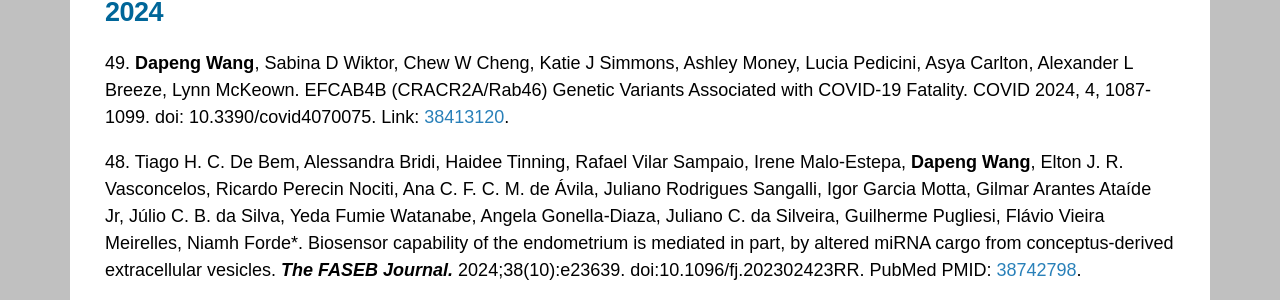
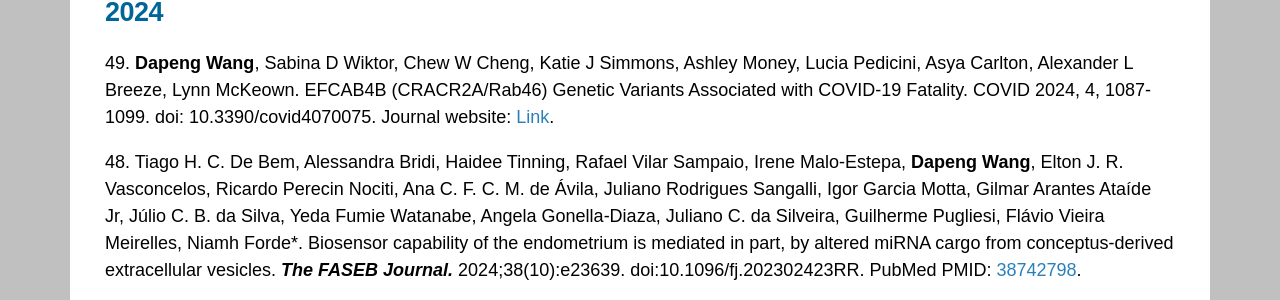
Before and after one commit to NextGenBioinformatics/dapeng-wang, a Jekyll site: the page publications.html, which Jekyll copies as it is, in a window 1280 px wide and 900 px high, scrolled down 673 px. Shown: the part 207-507 px from the top of the window. Built offline with Jekyll 4.4.1, drawn with Linux system fonts in a browser that asks for light colours.

Commit message:
Add files via upload

```diff
--- a/publications.html
+++ b/publications.html
@@ -51,7 +51,7 @@
 
                 <h2>2024</h2>
 
-                <p>49. <b>Dapeng Wang</b>, Sabina D Wiktor, Chew W Cheng, Katie J Simmons, Ashley Money, Lucia Pedicini, Asya Carlton, Alexander L Breeze, Lynn McKeown. EFCAB4B (CRACR2A/Rab46) Genetic Variants Associated with COVID-19 Fatality. COVID 2024, 4, 1087-1099. doi: 10.3390/covid4070075. Link: <a target="blank" href="https://doi.org/10.3390/covid4070075">38413120</a>.</p>
+                <p>49. <b>Dapeng Wang</b>, Sabina D Wiktor, Chew W Cheng, Katie J Simmons, Ashley Money, Lucia Pedicini, Asya Carlton, Alexander L Breeze, Lynn McKeown. EFCAB4B (CRACR2A/Rab46) Genetic Variants Associated with COVID-19 Fatality. COVID 2024, 4, 1087-1099. doi: 10.3390/covid4070075. Journal website: <a target="blank" href="https://doi.org/10.3390/covid4070075">Link</a>.</p>
 
                 <p>48. Tiago H. C. De Bem, Alessandra Bridi, Haidee Tinning, Rafael Vilar Sampaio, Irene Malo-Estepa, <b>Dapeng Wang</b>, Elton J. R. Vasconcelos, Ricardo Perecin Nociti, Ana C. F. C. M. de Ávila, Juliano Rodrigues Sangalli, Igor Garcia Motta, Gilmar Arantes Ataíde Jr, Júlio C. B. da Silva, Yeda Fumie Watanabe, Angela Gonella-Diaza, Juliano C. da Silveira, Guilherme Pugliesi, Flávio Vieira Meirelles, Niamh Forde*. Biosensor capability of the endometrium is mediated in part, by altered miRNA cargo from conceptus-derived extracellular vesicles. <b><i>The FASEB Journal.</i></b> 2024;38(10):e23639. doi:10.1096/fj.202302423RR. PubMed PMID: <a target="blank" href="https://pubmed.ncbi.nlm.nih.gov/38742798/">38742798</a>.</p>
 
```
